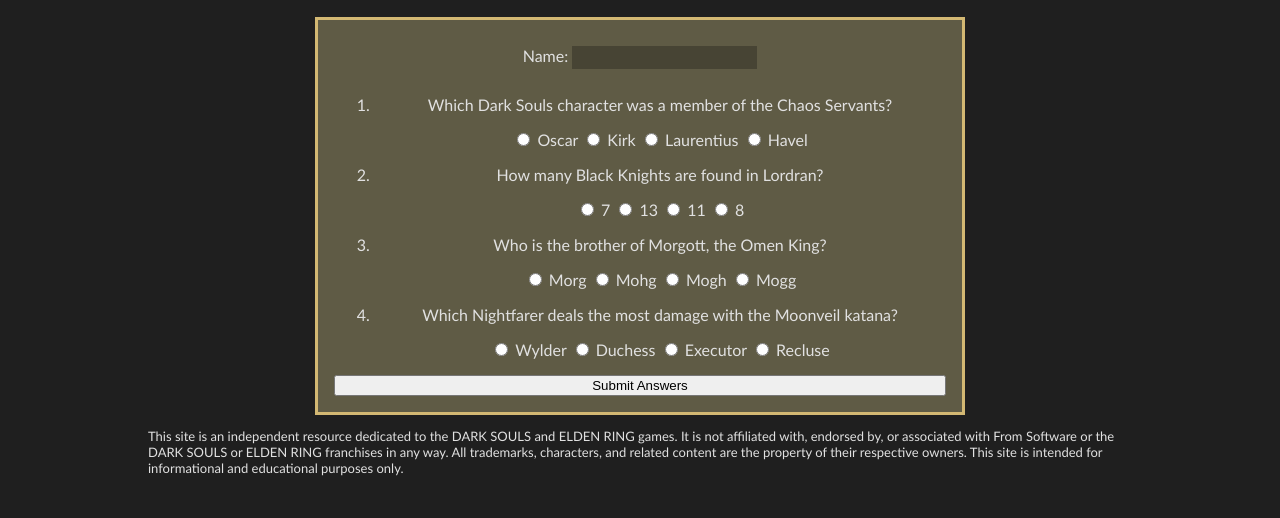
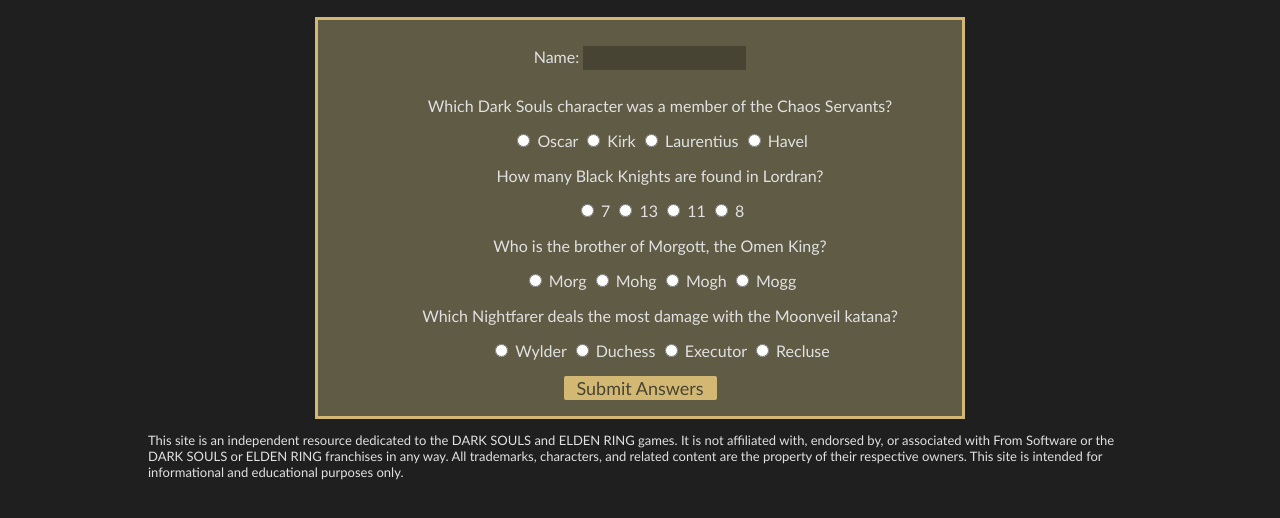
Before and after one commit to avilla-hanya/avilla-hanya-site, a plain HTML site: page quiz.html in a window 1280 px wide. Shown: the part 528-1046 px from the top of the page. Drawn offline with Linux system fonts and the light colour scheme.

Commit message:
Add some quiz styling

```diff
--- a/Pages/style_quiz.css
+++ b/Pages/style_quiz.css
@@ -1,13 +1,13 @@
 body {
-        font-family: 'Gill Sans', 'Gill Sans MT', 'Calibri', 'Trebuchet MS', sans-serif;
+  font-family: "Gill Sans", "Gill Sans MT", "Calibri", "Trebuchet MS",
+    sans-serif;
   background-color: rgb(31, 31, 31);
-
 }
 .textBox {
-            display:flex;
+  display: flex;
   flex-direction: column;
   background-color: rgb(95, 91, 69);
-            color: rgb(225,225,225);
+  color: rgb(225, 225, 225);
   text-align: center;
   border-style: solid;
   border-color: rgb(211, 184, 115);
@@ -17,11 +17,12 @@ body {
   padding-left: 16px;
   padding-right: 16px;
 }
+/*Specific styling for the quiz box*/
 .quizBox {
-            display:flex;
+  display: flex;
   flex-direction: column;
   background-color: rgb(95, 91, 69);
-            color: rgb(225,225,225);
+  color: rgb(225, 225, 225);
   text-align: center;
   border-style: solid;
   border-color: rgb(211, 184, 115);
@@ -33,8 +34,19 @@ body {
   padding-top: 16px;
   padding-bottom: 16px;
 }
+button {
+  background-color: rgb(211, 184, 115);
+  color: rgb(71, 68, 52);
+  width: 25%;
+  margin: auto;
+  font-family: "Gill Sans", "Gill Sans MT", Calibri, "Trebuchet MS", sans-serif;
+  font-size: 18px;
+  border: rgb(138, 132, 102);
+  border-radius: 2px;
+}
+
 h1 {
-  color: rgb(225,225,225);
+  color: rgb(225, 225, 225);
   text-align: center;
 }
 span {
@@ -66,10 +78,11 @@ img {
   color: rgb(138, 132, 102);
   text-decoration: none;
 }
-
-input[type=text] {
+/*Name entry box styling*/
+input[type="text"] {
+  font-family: "Gill Sans", "Gill Sans MT", Calibri, "Trebuchet MS", sans-serif;
   background-color: rgb(71, 68, 52);
-  color: rgb(225,225,225);
+  color: rgb(225, 225, 225);
   border: 2px rgb(95, 91, 69);
   padding: 4px;
   margin: 10px 0;
@@ -77,7 +90,11 @@ input[type=text] {
   outline: none;
 }
 
-input[type=radio] {
+ul {
+  list-style-type: none;
+}
+
+input[type="radio"] {
   background-color: rgb(211, 184, 115);
   border: none;
 }
@@ -119,19 +136,26 @@ input[type=radio] {
 
 /*Pushes everything to the right when the sidebar is opened*/
 #main {
-  transition: margin-left .5s;
+  transition: margin-left 0.5s;
   padding: 20px;
 }
 
 /*Adjusts text for mobile phone view*/
 @media screen and (max-height: 450px) {
-  .sideNav {padding-top: 15px;}
-  .sideNav a {font-size: 18px;}
-  .logoHeader {width: 0; height: 0;}
+  .sideNav {
+    padding-top: 15px;
+  }
+  .sideNav a {
+    font-size: 18px;
+  }
+  .logoHeader {
+    width: 0;
+    height: 0;
+  }
 }
 
 .footerDisc {
-  color: rgb(225,225,225);
+  color: rgb(225, 225, 225);
   font-size: 13px;
   text-align: left;
   margin-left: 120px;
--- a/quiz.html
+++ b/quiz.html
@@ -23,15 +23,15 @@
       </section>
       <span onclick="openNav()">&#9776;</span>
       <main>
-        <section class="logoHeader">
+        <header class="logoHeader">
           <img src="Images/avillahanya_logo_er.png" />
-        </section>
+        </header>
         <h1>You Found A Quiz!</h1>
         <section class="quizBox">
           <form name="quiz">
             <label for="name">Name: </label
             ><input type="text" name="name" maxlength="20" size="20" />
-            <ol>
+            <ul>
               <li>
                 <p>
                   Which Dark Souls character was a member of the Chaos Servants?
@@ -84,7 +84,7 @@
                 <input type="radio" name="moonveil" value="recluse" />
                 <label for="recluse">Recluse</label><br />
               </li>
-            </ol>
+            </ul>
           </form>
           <button type="button" onclick="checkAnswers()">Submit Answers</button>
         </section>
```
Also changed, not shown: dsmain.html (+2 -2 lines), ermain.html (+2 -2 lines), index.html (+2 -2 lines), nrmain.html (+2 -2 lines), optimiser.html (+2 -0 lines). Lines whose indentation alone changed are shown as unchanged.
